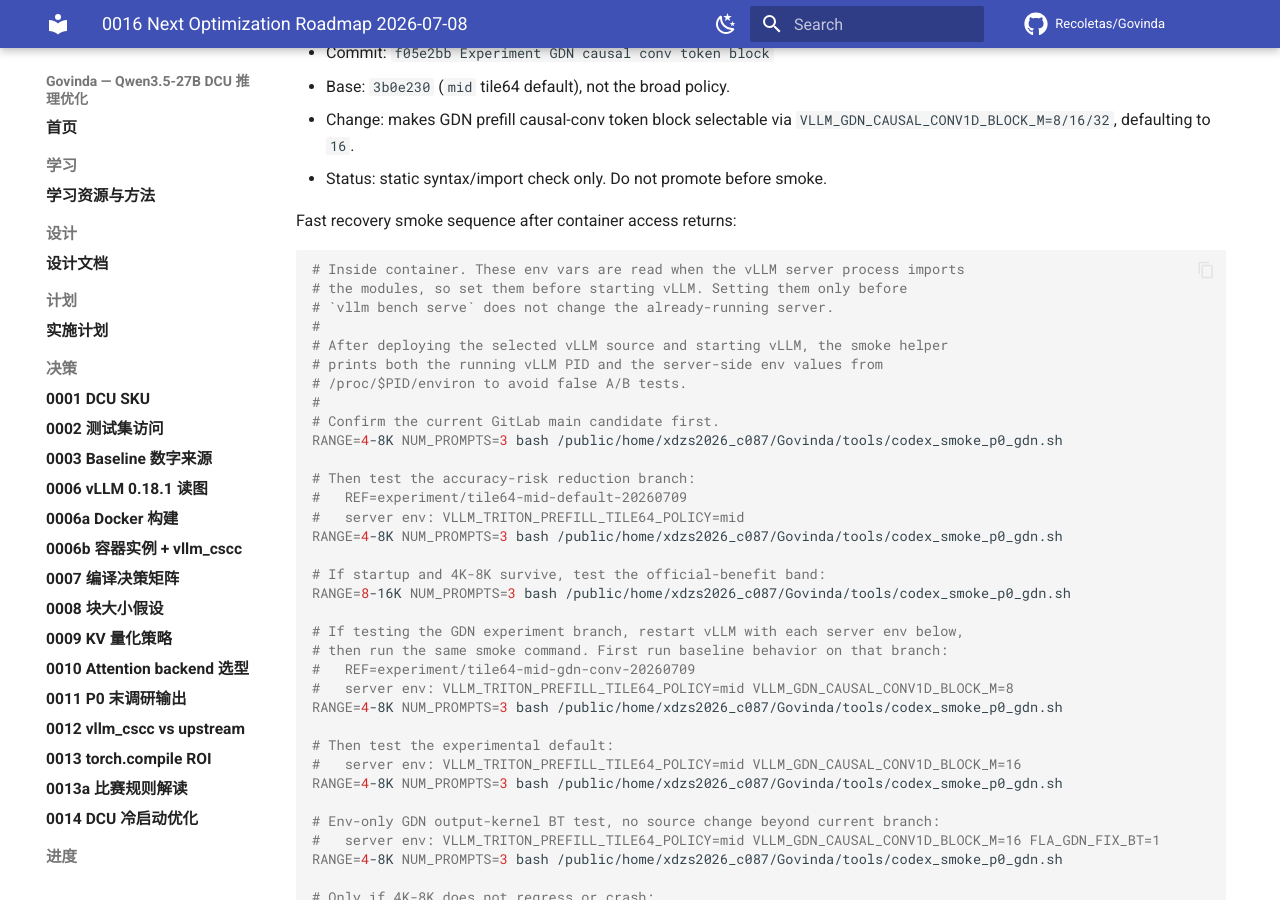
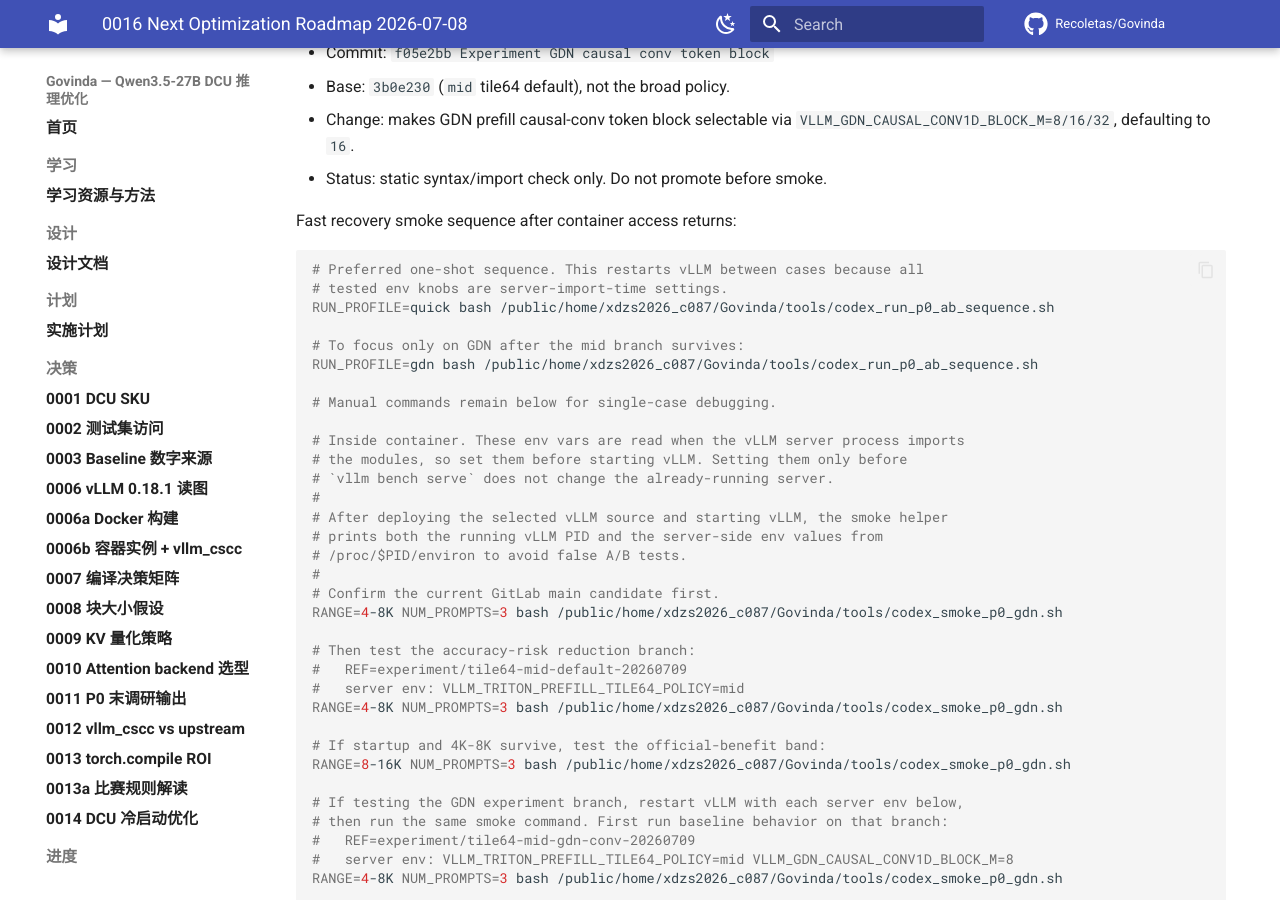
Before and after one commit to Recoletas/Govinda, an MkDocs documentation site: the page built from docs/decisions/0016-next-optimization-roadmap-2026-07-08.md, in a window 1280 px wide and 900 px high, scrolled down 9208 px. Built offline with MkDocs 1.6.1 and Material for MkDocs 9.7.7, drawn with Linux system fonts in a browser that asks for light colours; comment, search, counter and statistics services are not loaded.

Commit message:
Document P0 A/B smoke sequence

````diff
--- a/docs/decisions/0016-next-optimization-roadmap-2026-07-08.md
+++ b/docs/decisions/0016-next-optimization-roadmap-2026-07-08.md
@@ -365,6 +365,15 @@ Stacked GDN experiment branch:
 Fast recovery smoke sequence after container access returns:
 
 ```bash
+# Preferred one-shot sequence. This restarts vLLM between cases because all
+# tested env knobs are server-import-time settings.
+RUN_PROFILE=quick bash /public/home/xdzs2026_c087/Govinda/tools/codex_run_p0_ab_sequence.sh
+
+# To focus only on GDN after the mid branch survives:
+RUN_PROFILE=gdn bash /public/home/xdzs2026_c087/Govinda/tools/codex_run_p0_ab_sequence.sh
+
+# Manual commands remain below for single-case debugging.
+
 # Inside container. These env vars are read when the vLLM server process imports
 # the modules, so set them before starting vLLM. Setting them only before
 # `vllm bench serve` does not change the already-running server.
````
